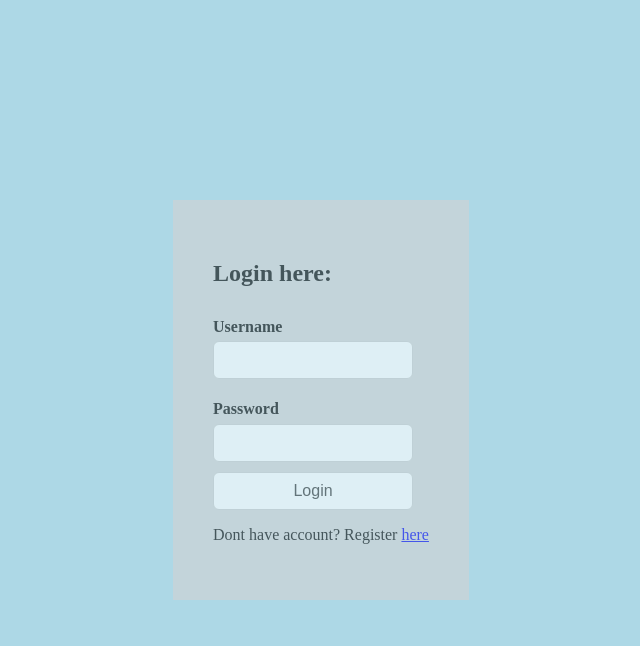
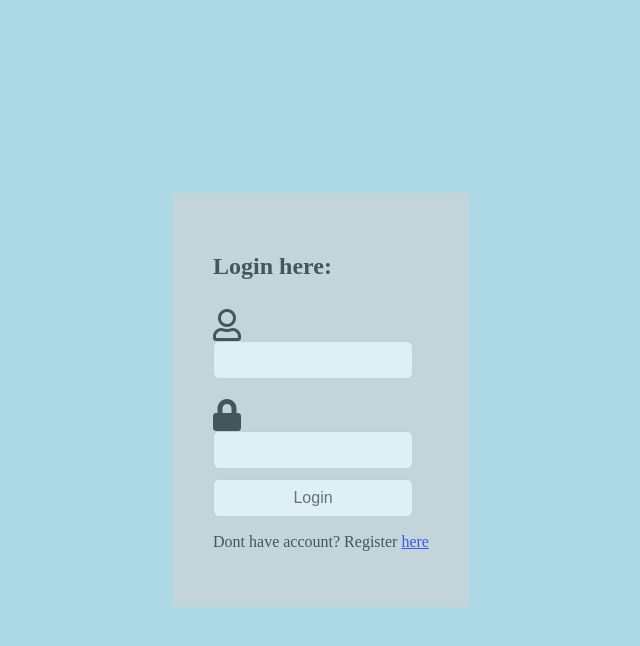
Before and after one commit to danijelsugar/simple-chat-app, a PHP site: page / in a window 1280 px wide. Shown: the top 646 px of the page, without its empty margins (319-959 px from the left). Run offline with PHP 8.4, Linux system fonts and the light colour scheme; some libraries are stand-ins or nearby versions.

Commit message:
Included font awesome, changed look of index and login form

```diff
--- a/index.php
+++ b/index.php
@@ -5,6 +5,7 @@
 	<meta charset="UTF-8">
 	<meta name="viewport" content="width=device-width, initial-scale=1.0">
 	<title>Chat me</title>
+	<link rel="stylesheet" href="https://use.fontawesome.com/releases/v5.5.0/css/all.css" integrity="sha384-B4dIYHKNBt8Bc12p+WXckhzcICo0wtJAoU8YZTY5qE0Id1GSseTk6S+L3BlXeVIU" crossorigin="anonymous">
 	<link rel="stylesheet" href="<?php echo $pathAPP; ?>css/style.css">
 </head>
 <body>
@@ -13,12 +14,10 @@
 			<h2>Login here:</h2>
 			<form action="auth.php" method="POST">
 				<div class="form-field">
-					<label for="username">Username</label>
-					<input type="text" id="username" name="username">
+					<i class="far fa-user fa-2x"></i><input autocomplete="off" type="text" id="username" name="username">
 				</div>
 				<div class="form-field">
-					<label for="password">Password</label>
-					<input type="password" id="password" name="password">
+					<i class="fas fa-lock fa-2x"></i><input type="password" id="password" name="password">
 				</div>
 				<input type="submit" value="Login">
 			</form>
```
